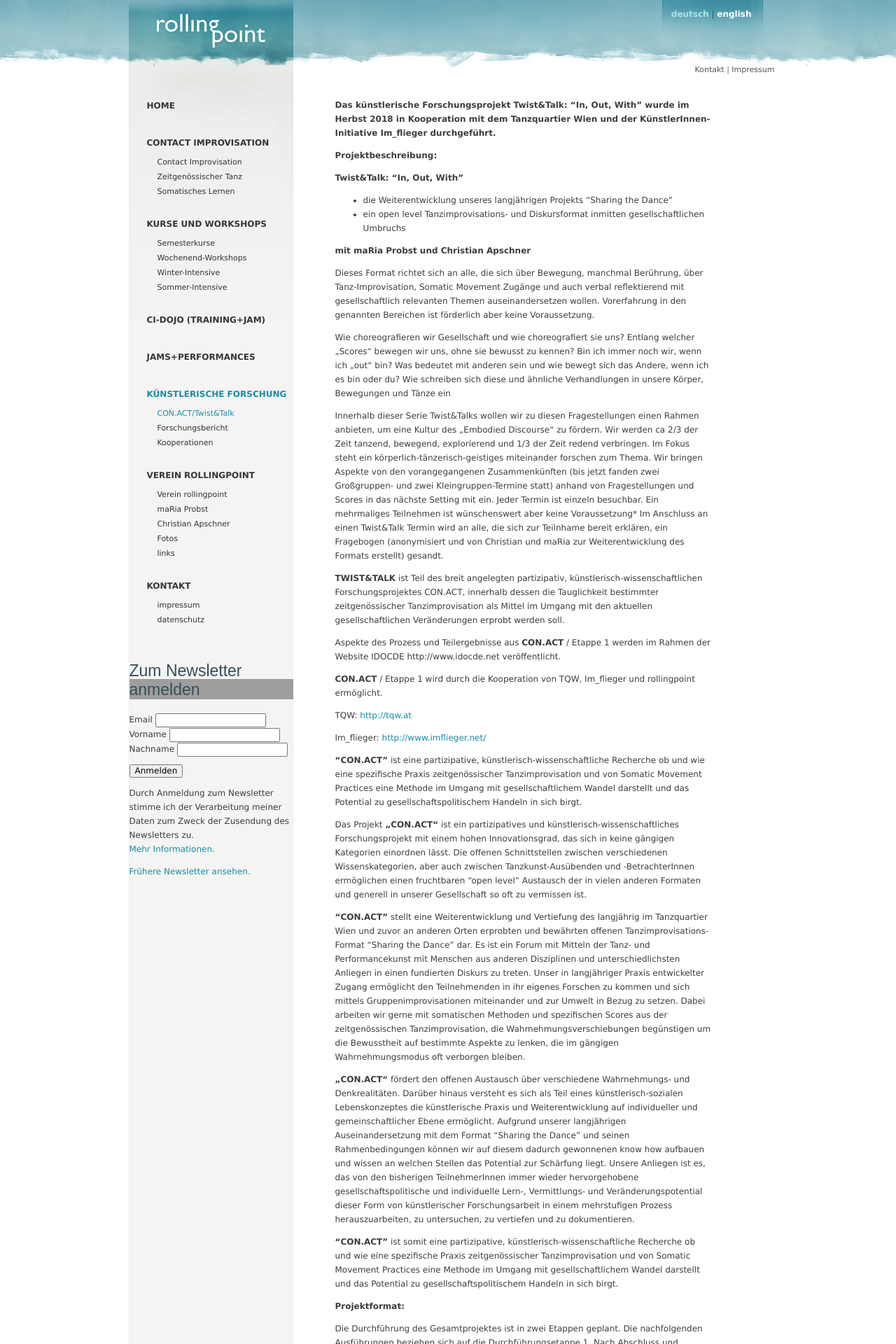
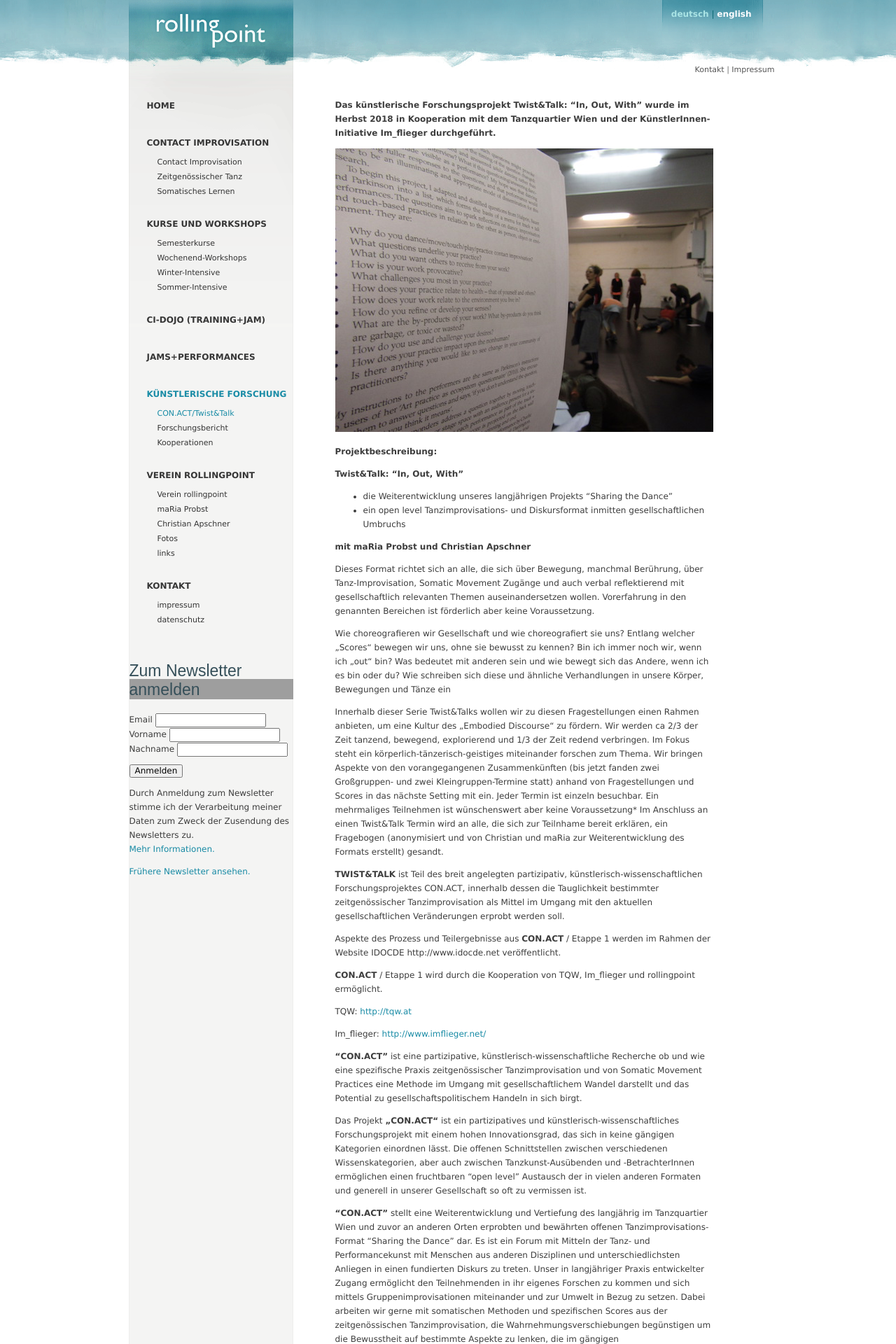
Before and after one commit to manulari/rollingpointat, a Jekyll site: the page built from _all_pages/conact1.md, in a window 1280 px wide. Shown: the top 1920 px of the page at 70% size. Built offline with Jekyll 4.4.1, drawn with Linux system fonts in a browser that asks for light colours; comment, search, counter and statistics services are not loaded; grey boxes are pictures that could not be loaded.

Commit message:
Update page “conact1”

```diff
--- a/_all_pages/conact1.md
+++ b/_all_pages/conact1.md
@@ -3,6 +3,8 @@ permalink: /conact1
 title: CON.ACT/Twist&Talk
 ---
 **Das künstlerische Forschungsprojekt Twist&Talk: "In, Out, With" wurde im Herbst 2018 in Kooperation mit dem Tanzquartier Wien und der KünstlerInnen-Initiative Im_flieger durchgeführt.**
+
+![](/assets/uploads/img_1828.jpg)
 
 **Projektbeschreibung:**
 
@@ -43,6 +45,8 @@ Das Projekt **„CON.ACT“** ist ein partizipatives und künstlerisch-wissens
 
 Die Durchführung des Gesamtprojektes ist in zwei Etappen geplant. Die nachfolgenden Ausführungen beziehen sich auf die Durchführungsetappe 1. Nach Abschluss und Vorliegen von Ergebnissen der Durchführungsetappe 1 soll das Projekt weiterentwickelt werden und zu Durchführungsetappe 2 führen.
 
+![](/assets/uploads/img_1783.jpg)
+
 **CON.ACT Durchführungs-Etappe 1/Realisierung**
 
 Die Zusammenarbeit mit TQW und Im_flieger ermöglicht konkret eine sehr komprimierte Version der Durchführungs-Etappe 1. Im Zuge dessen finden drei öffentliche “Twist&Talk” Termine und zwei weitere Peer Group Treffen zum Thema “In, Out, With” mit einer kleineren Anzahl geladener TeilnehmerInnen statt. Vorbereitung, Reflexion, Dokumentation und Evaluation basieren großteils auf Eigenleistung des Vereins rollingpoint und werden daher eine erste Entwicklungs-Phase darstellen.
```
Also changed, not shown: assets/uploads/img_1783.jpg (added), assets/uploads/img_1828.jpg (added).
